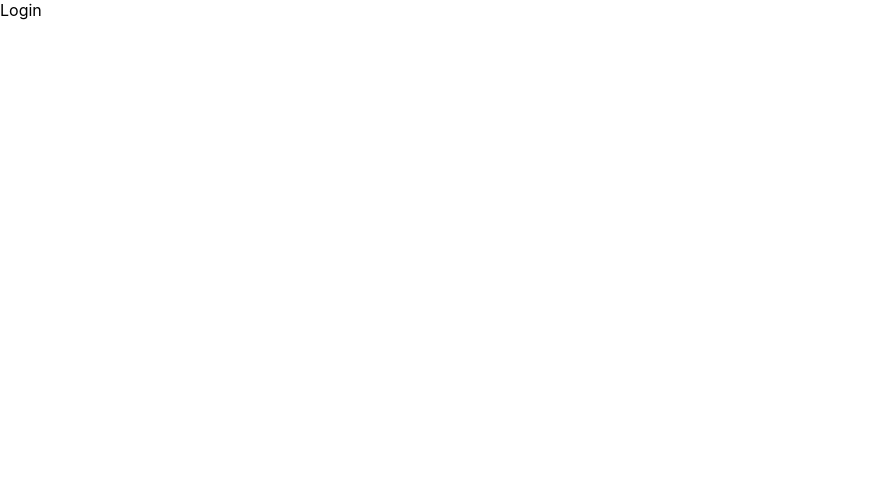
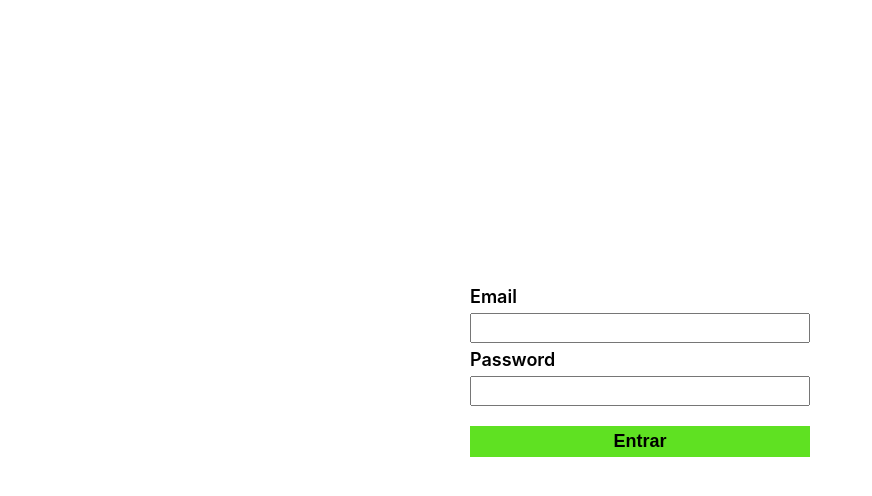
Before and after one commit to MuriloGon/crypto-index, a React (Create React App) app in the folder frontend/: page /login in a window 1280 px wide. Shown: the top 496 px of the page, without its empty margins (0-872 px from the left). Built offline with nearby package versions, Linux system fonts and the light colour scheme; the HTML template or start-up script is replaced by a standard one.

Commit message:
feat(front): implement login page

```diff
--- a/frontend/src/App.css
+++ b/frontend/src/App.css
@@ -1,38 +1,4 @@
-.App {
-  text-align: center;
+.main-container {
+  min-width: 400px;
+  min-height: 300px;
 }
-
-.App-logo {
-  height: 40vmin;
-  pointer-events: none;
-}
-
-@media (prefers-reduced-motion: no-preference) {
-  .App-logo {
-    animation: App-logo-spin infinite 20s linear;
-  }
-}
-
-.App-header {
-  background-color: #282c34;
-  min-height: 100vh;
-  display: flex;
-  flex-direction: column;
-  align-items: center;
-  justify-content: center;
-  font-size: calc(10px + 2vmin);
-  color: white;
-}
-
-.App-link {
-  color: #61dafb;
-}
-
-@keyframes App-logo-spin {
-  from {
-    transform: rotate(0deg);
-  }
-  to {
-    transform: rotate(360deg);
-  }
-}
--- a/frontend/src/App.tsx
+++ b/frontend/src/App.tsx
@@ -3,6 +3,7 @@ import { Routes, Route } from 'react-router-dom';
 import Home from './pages/home';
 import Login from './pages/login';
 import UpdatePrice from './pages/updatePrice';
+import './App.css';
 
 function App() {
   return (
--- a/frontend/src/index.css
+++ b/frontend/src/index.css
@@ -1,3 +1,7 @@
+html, body {
+  height: 100%;
+}
+
 body {
   margin: 0;
   font-family: -apple-system, BlinkMacSystemFont, 'Segoe UI', 'Roboto', 'Oxygen',
@@ -5,6 +9,9 @@ body {
     sans-serif;
   -webkit-font-smoothing: antialiased;
   -moz-osx-font-smoothing: grayscale;
+  display: flex;
+  justify-content: center;
+  align-items: center;
 }
 
 code {
--- /dev/null
+++ b/frontend/src/pages/login.css
@@ -0,0 +1,7 @@
+.login-container {
+  padding: 30px;
+}
+
+.login-container button {
+  margin-top: 20px;
+}
--- a/frontend/src/pages/login.tsx
+++ b/frontend/src/pages/login.tsx
@@ -1,9 +1,29 @@
-import React from "react";
+import React, { useState } from "react";
+import Button from "../components/button";
+import InputLabeled from "../components/inputLabeled";
+import './login.css';
 
 function Login() {
+  const [email, setEmail] = useState('');
+  const [pwd, setPwd] = useState('');
+
   return (
-    <div>
-      Login
+    <div className="login-container">
+      <InputLabeled
+        id="login-email"
+        label="Email"
+        type="email"
+        onChange={setEmail}
+        value={email}
+      />
+      <InputLabeled
+        id="login-pwd"
+        label="Password"
+        type="password"
+        onChange={setPwd}
+        value={pwd}
+      />
+      <Button color="primary" text="Entrar" onClick={() => alert('clicado')} />
     </div>
   )
 }
```
